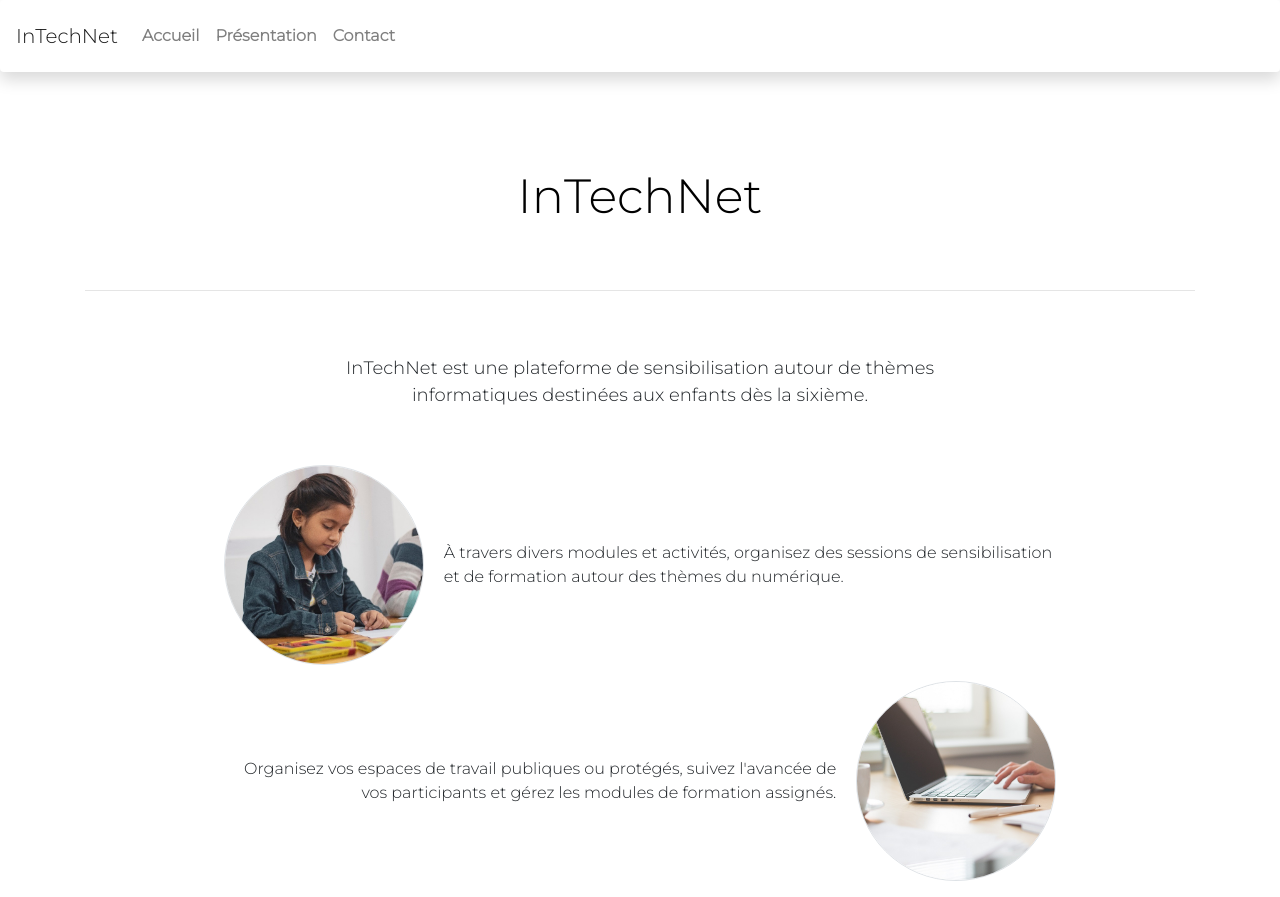
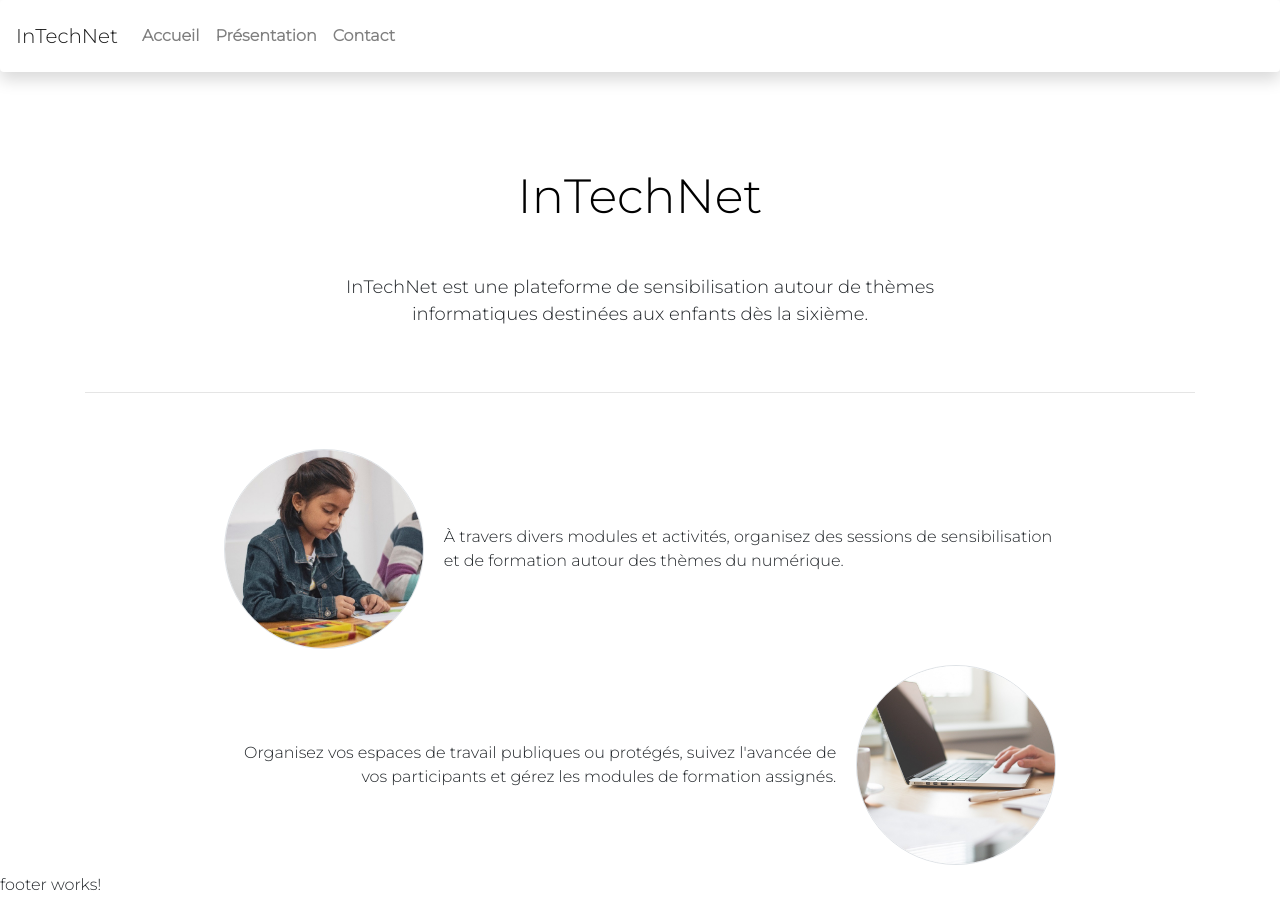
Before and after one commit to pBouillon/InTechNet.Moderator, an Angular app in the folder intechnet-moderator/: page /index in a window 1280 px wide. Built offline with nearby package versions, Linux system fonts and the light colour scheme.

Commit message:
🎯 Put subtitle under title and add footer

```diff
--- a/intechnet-moderator/src/app/app.component.html
+++ b/intechnet-moderator/src/app/app.component.html
@@ -1 +1,3 @@
 <router-outlet></router-outlet>
+
+<app-footer></app-footer>
--- a/intechnet-moderator/src/app/app.module.ts
+++ b/intechnet-moderator/src/app/app.module.ts
@@ -5,10 +5,12 @@ import { AppRoutingModule } from './app-routing.module';
 import { AppComponent } from './app.component';
 
 import { GlobalModule } from './global/global.module';
+import { FooterComponent } from './shared/footer/footer.component';
 
 @NgModule({
   declarations: [
-    AppComponent
+    AppComponent,
+    FooterComponent
   ],
   imports: [
     BrowserModule,
--- a/intechnet-moderator/src/app/global/homepage/homepage.component.html
+++ b/intechnet-moderator/src/app/global/homepage/homepage.component.html
@@ -13,10 +13,8 @@
     </div>
     <!-- /Title -->
 
-    <hr/>
-
     <!-- Text intro -->
-    <div class="text-container d-flex justify-content-center text-center pt-5">
+    <div class="text-container d-flex justify-content-center text-center pb-5">
         <div>
             <p>
                 InTechNet est une plateforme de sensibilisation autour de thèmes<br/>
@@ -25,6 +23,8 @@
         </div>
     </div>
     <!-- /Text intro -->
+
+    <hr />
 
 </div>
 <!-- /Title section -->
--- a/intechnet-moderator/src/app/global/navbar/navbar.component.html
+++ b/intechnet-moderator/src/app/global/navbar/navbar.component.html
@@ -1,6 +1,6 @@
 <nav class="navbar navbar-expand-lg navbar-light bg-light shadow p-3 mb-5 bg-white rounded sticky-top">
 
-    <a class="navbar-brand" href="#">InTechNet</a>
+    <a class="navbar-brand" routerLink="/">InTechNet</a>
 
     <button class="navbar-toggler" type="button" data-toggle="collapse" data-target="#navbarSupportedContent"
         aria-controls="navbarSupportedContent" aria-expanded="false" aria-label="Toggle navigation">
@@ -10,7 +10,7 @@
     <div class="collapse navbar-collapse" id="navbarSupportedContent">
         <ul class="navbar-nav mr-auto">
             <li class="nav-item itn-nav-item">
-                <a class="nav-link" href="#title">Accueil</a>
+                <a class="nav-link" routerLink="/">Accueil</a>
             </li>
             <li class="nav-item itn-nav-item">
                 <a class="nav-link" href="#">Présentation</a>
--- a/intechnet-moderator/src/app/global/navbar/navbar.component.ts
+++ b/intechnet-moderator/src/app/global/navbar/navbar.component.ts
@@ -3,9 +3,9 @@ import { Router } from '@angular/router';
 import { RouteName } from 'src/app/routing/route-names';
 
 @Component({
-  selector: "app-navbar",
-  templateUrl: "./navbar.component.html",
-  styleUrls: ["./navbar.component.scss"]
+  selector: 'app-navbar',
+  templateUrl: './navbar.component.html',
+  styleUrls: ['./navbar.component.scss']
 })
 export class NavbarComponent implements OnInit {
   constructor(
@@ -15,6 +15,6 @@ export class NavbarComponent implements OnInit {
   ngOnInit(): void {}
 
   onHome() {
-    this.router.navigate([RouteName.HOMEPAGE], { fragment: '#title' });
+    this.router.navigate([RouteName.HOMEPAGE]);
   }
 }
--- /dev/null
+++ b/intechnet-moderator/src/app/shared/footer/footer.component.html
@@ -0,0 +1 @@
+<p>footer works!</p>
--- /dev/null
+++ b/intechnet-moderator/src/app/shared/footer/footer.component.ts
@@ -0,0 +1,15 @@
+import { Component, OnInit } from '@angular/core';
+
+@Component({
+  selector: 'app-footer',
+  templateUrl: './footer.component.html',
+  styleUrls: ['./footer.component.scss']
+})
+export class FooterComponent implements OnInit {
+
+  constructor() { }
+
+  ngOnInit(): void {
+  }
+
+}
```
Also changed, not shown: intechnet-moderator/src/app/shared/footer/footer.component.scss (added), 1 other file (tests, documents, lock files or other folders).
